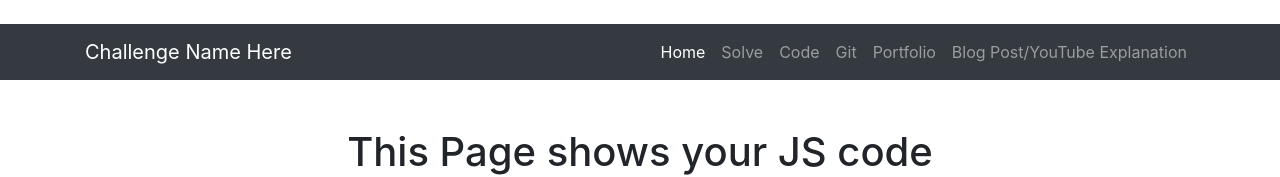
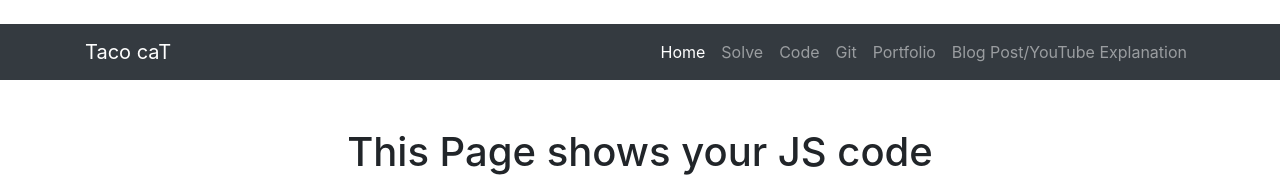
Before and after one commit to AVelez9882/Taco_Cat, a plain HTML site: page Project/Code.html in a window 1280 px wide. Shown: the top 177 px of the page. Drawn offline with nearby package versions, Linux system fonts and the light colour scheme.

Commit message:
Update Code.html

```diff
--- a/Project/Code.html
+++ b/Project/Code.html
@@ -21,7 +21,7 @@
     <!-- Navigation -->
     <nav class="navbar navbar-expand-lg navbar-dark bg-dark static-top">
         <div class="container">
-            <a class="navbar-brand" href="/Index.html">Challenge Name Here</a>
+            <a class="navbar-brand" href="/Index.html">Taco caT</a>
             <button class="navbar-toggler" type="button" data-toggle="collapse" data-target="#navbarResponsive" aria-controls="navbarResponsive" aria-expanded="false" aria-label="Toggle navigation">
                 <span class="navbar-toggler-icon"></span>
             </button>
```
